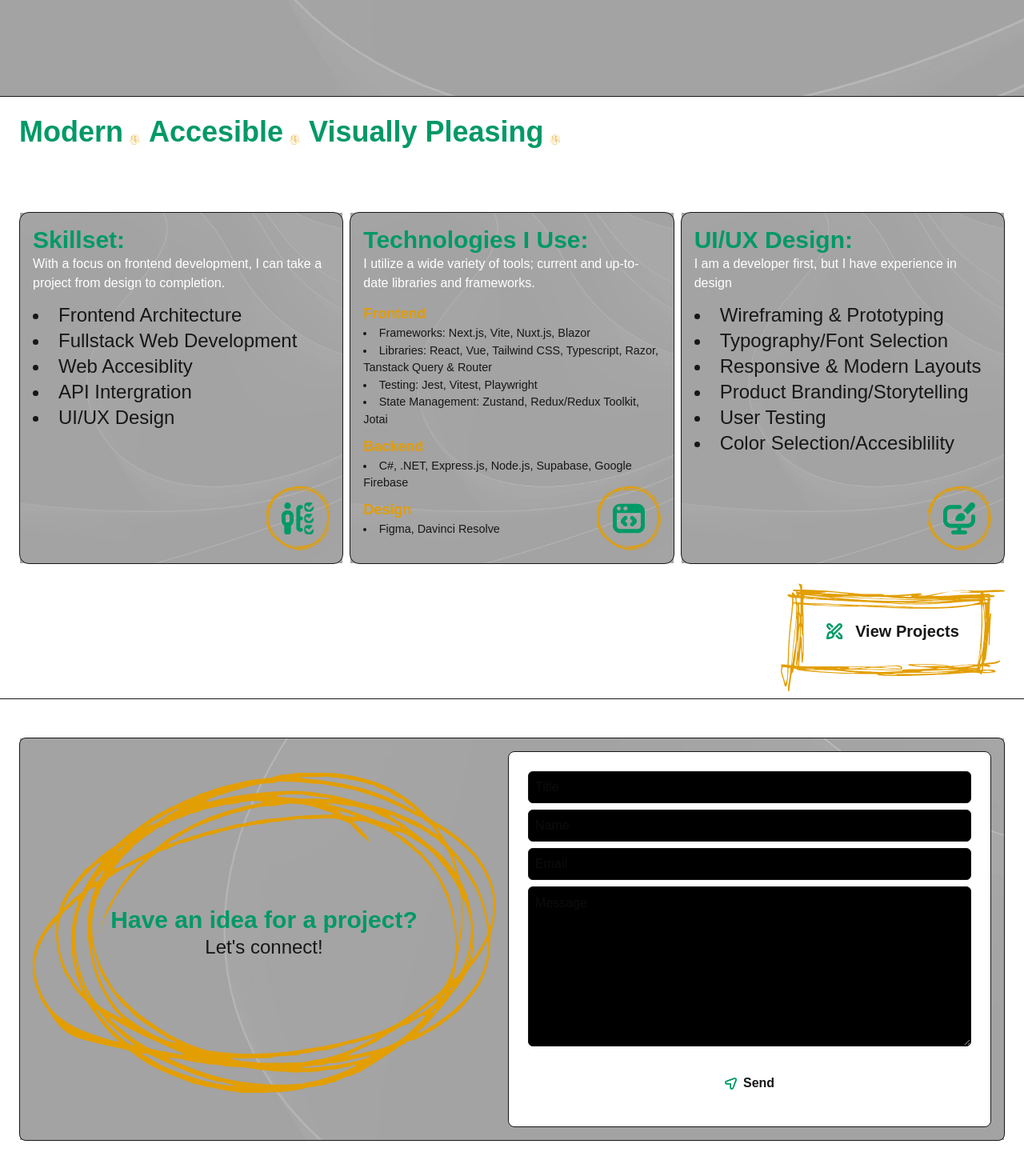
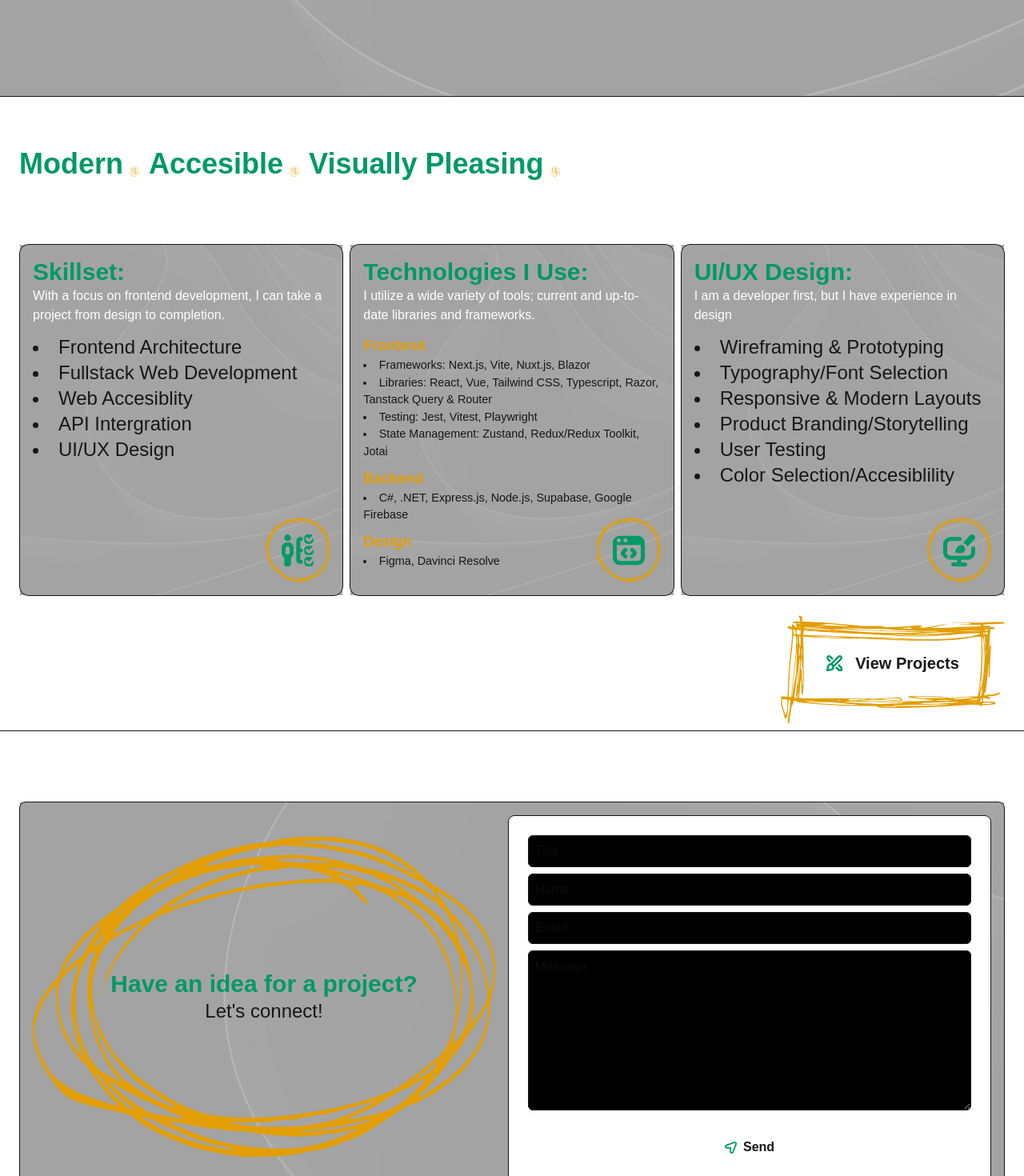
Before and after one commit to armst209/portfolio-website, a Next.js app: page / in a window 1280 px wide. Shown: the part 679-2149 px from the top of the page at 80% size. Built offline with nearby package versions, Linux system fonts and the light colour scheme; no server answers.

Commit message:
feat: Update ContactMe and TechnicalSkills components to add margin-top for improved spacing

```diff
--- a/app/components/ContactMe/ContactMe.tsx
+++ b/app/components/ContactMe/ContactMe.tsx
@@ -5,7 +5,7 @@ import CircledScribble from "@public/assets/scribble-circle.svg"
 
 const ContactMe = () => {
     return (
-        <section id="contact" className="flex flex-col min-h-150 w-full justify-center items-center p-4 pt-25 pb-25 lg:p-6">
+        <section id="contact" className="flex flex-col min-h-150 w-full justify-center items-center p-4 mt-10 lg:p-6">
 
             <div className="relative h-auto border-[.5px] border-[hsl(240,4,16)] rounded-lg w-full p-4 ">
                 <Image src={BackgroundSwirls} alt="background image swirls" fill style={{ objectFit: "cover" }} sizes="(max-width: 768px) 100vw, (max-width: 1200px) 50vw, 33vw" className="absolute inset-0" />
--- a/app/components/TechnicalSkills/TechnicalSkills.tsx
+++ b/app/components/TechnicalSkills/TechnicalSkills.tsx
@@ -12,7 +12,7 @@ import Link from "next/link"
 
 const TechnicalSkills = () => {
     return (
-        <section className="flex flex-col w-full justify-center p-4 border-b-[.5px] border-b-[hsl(240,4,16)] lg:p-6">
+        <section className="flex flex-col w-full justify-center p-4 mt-10  border-b-[.5px] border-b-[hsl(240,4,16)] lg:p-6">
             <div className="mb-4">
                 <div className="flex flex-col mb-2 lg:flex-row">
                     <div className="flex flex-row justify-start items-end mr-3">
```
